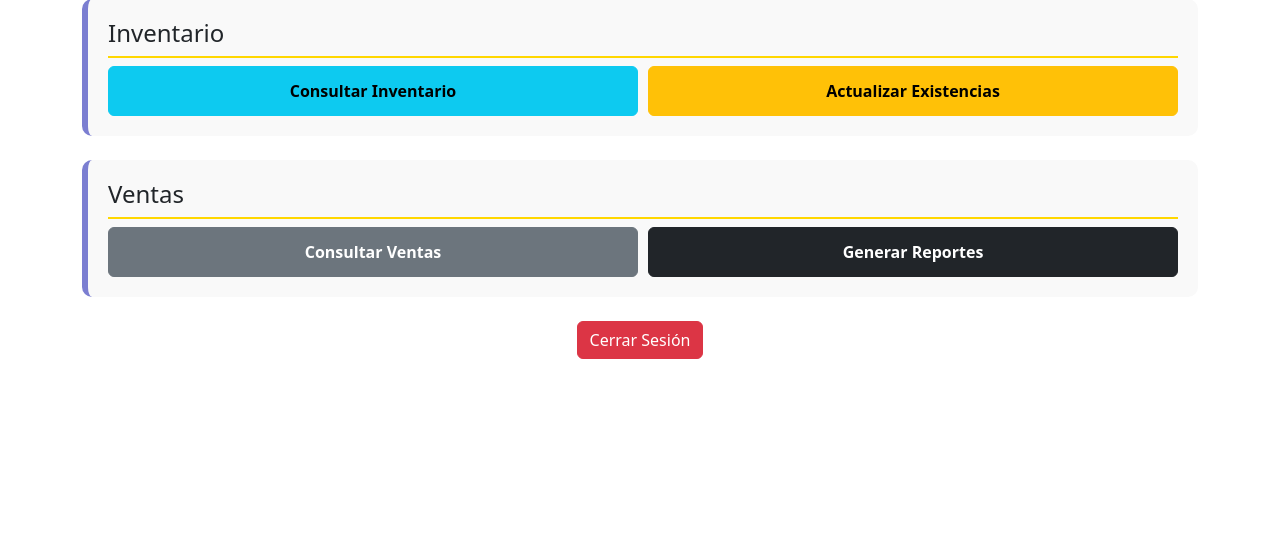
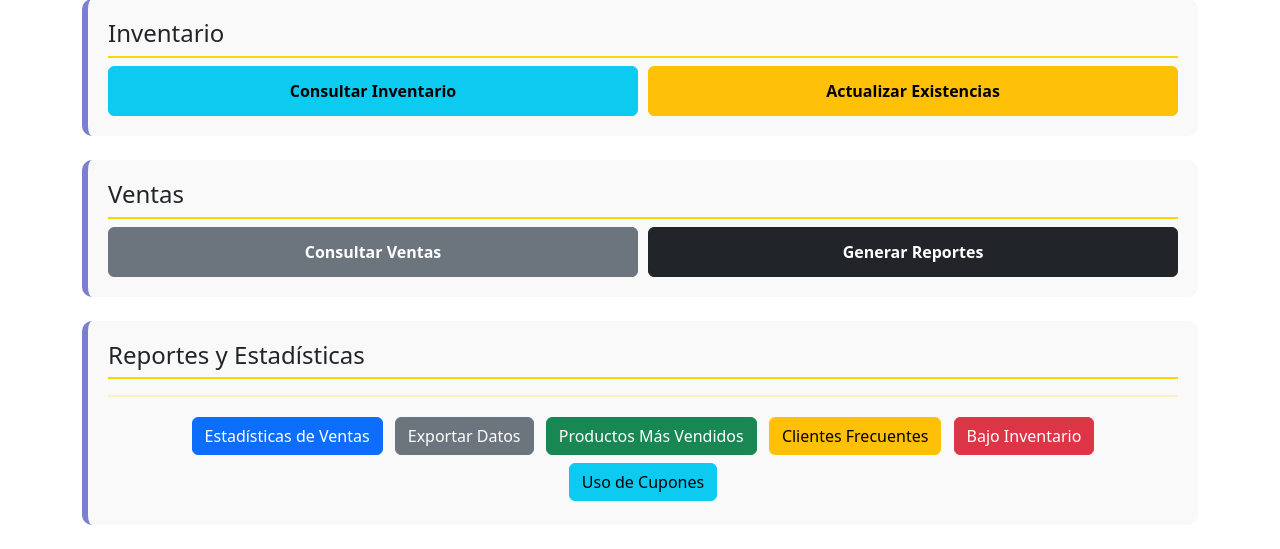
Before and after one commit to kev-abs/kshop-code, a PHP site: page /Paneles/paneladmin.php in a window 1280 px wide. Shown: the part 593-1142 px from the top of the page. Before the commit the page ends 952 px from the top, so only its background shows below. Run offline with PHP 8.4, Linux system fonts and the light colour scheme; the visitor is signed in with stand-in values (Sample User, id 1).

Commit message:
Update paneladmin.php
en los paneles en el paneladmin.php se agrego el apartado de reportes y estasdisticas, luego se creo la carpeta y sus archivos de enlace a cada boton

```diff
--- a/Paneles/paneladmin.php
+++ b/Paneles/paneladmin.php
@@ -96,12 +96,34 @@ if (!isset($_SESSION["rol"]) || $_SESSION["rol"] !== "administrador") {
     </div>
   </div>
 
-  <!-- Botón Cerrar Sesión -->
-  <div class="text-center mt-4">
-    <a href="../php/cerrarsesion.php" class="btn btn-danger">
-      <i class="bi bi-box-arrow-right"></i> Cerrar Sesión
-    </a>
+  <!-- INICIO - Módulo de Reportes y Estadísticas [RF33 - RF40] -->
+    <div class="admin-section mb-4">
+      <div class="section-header h4">Reportes y Estadísticas</div>
+      <hr style="border: 1px solid gold;" />
+    <div class="section-content d-grid gap-2 d-md-block text-center">
+
+    <!-- RF34: Estadísticas de ventas -->
+    <a href="../reportes/estadisticas_ventas.php" class="btn btn-primary m-1">Estadísticas de Ventas</a>
+
+    <!-- RF35: Exportación de datos -->
+    <a href="../reportes/exportar_datos.php" class="btn btn-secondary m-1">Exportar Datos</a>
+
+    <!-- RF36: Productos más vendidos -->
+    <a href="../reportes/productos_mas_vendidos.php" class="btn btn-success m-1">Productos Más Vendidos</a>
+
+    <!-- RF37: Clientes frecuentes -->
+    <a href="../reportes/clientes_frecuentes.php" class="btn btn-warning m-1">Clientes Frecuentes</a>
+
+    <!-- RF39: Productos con bajo inventario -->
+    <a href="../reportes/bajo_inventario.php" class="btn btn-danger m-1">Bajo Inventario</a>
+
+    <!-- RF40: Reporte de uso de cupones -->
+    <a href="../reportes/efectividad_cupones.php" class="btn btn-info m-1">Uso de Cupones</a>
+
   </div>
+</div>
+<!-- FIN - Módulo de Reportes y Estadísticas -->
+
 
 </div>
 
```
